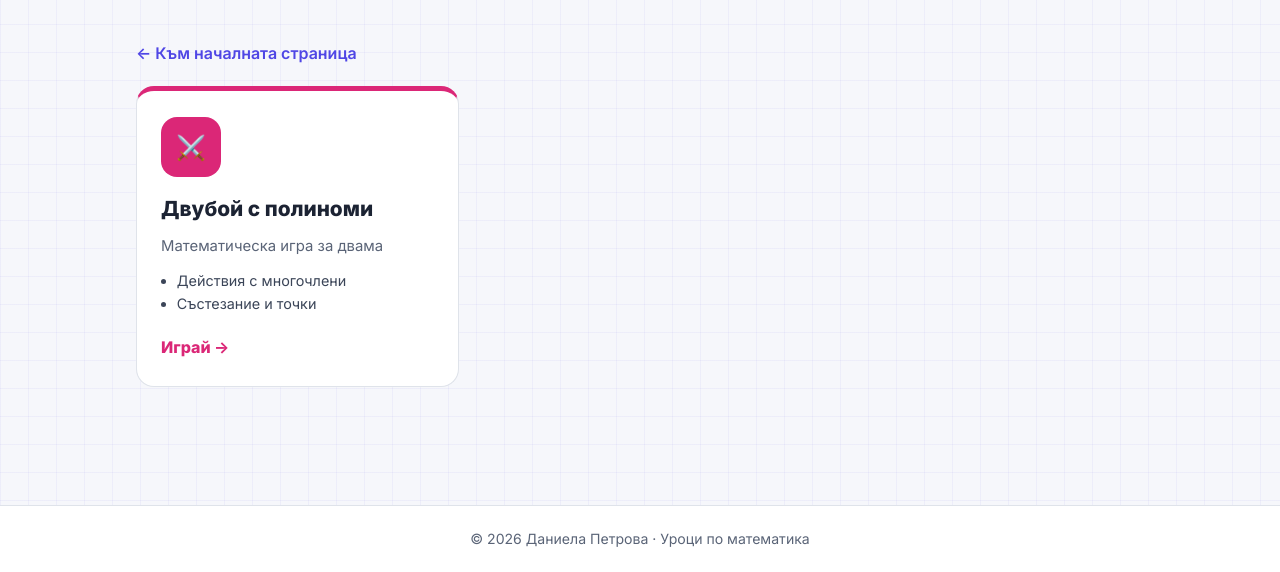
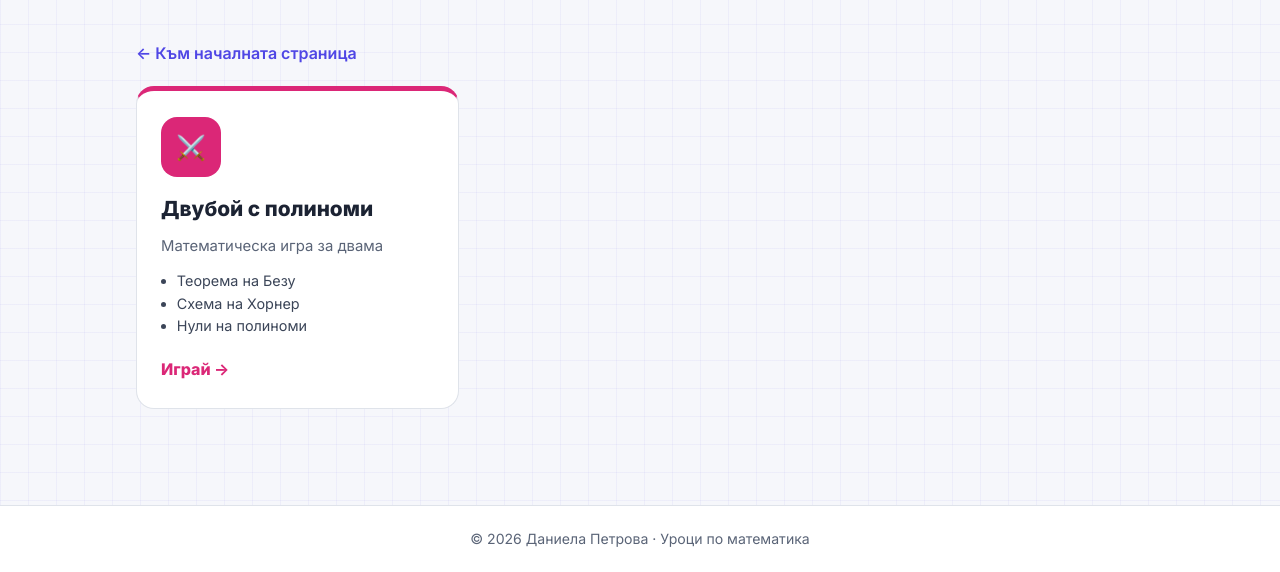
Before and after one commit to mathzona/mathzona.github.io, a plain HTML site: page igri/index.html in a window 1280 px wide. Shown: the part 228-800 px from the top of the page. Drawn offline with Linux system fonts and the light colour scheme.

Commit message:
Add back link in polynomial duel game and clarify game card topics
Co-Authored-By: Claude Opus 5.5 <noreply@anthropic.com>
Claude-Session: https://claude.ai/code/session_01VRAkwpQqCgRhGP1jB6pKwi

```diff
--- a/igri/index.html
+++ b/igri/index.html
@@ -21,8 +21,9 @@
       <h3>Двубой с полиноми</h3>
       <p>Математическа игра за двама</p>
       <ul>
-        <li>Действия с многочлени</li>
-        <li>Състезание и точки</li>
+        <li>Теорема на Безу</li>
+        <li>Схема на Хорнер</li>
+        <li>Нули на полиноми</li>
       </ul>
       <span class="m-go">Играй →</span>
     </a>
```
Also changed, not shown: igri/dvuboj-s-polinomi.html (+3 -0 lines).
